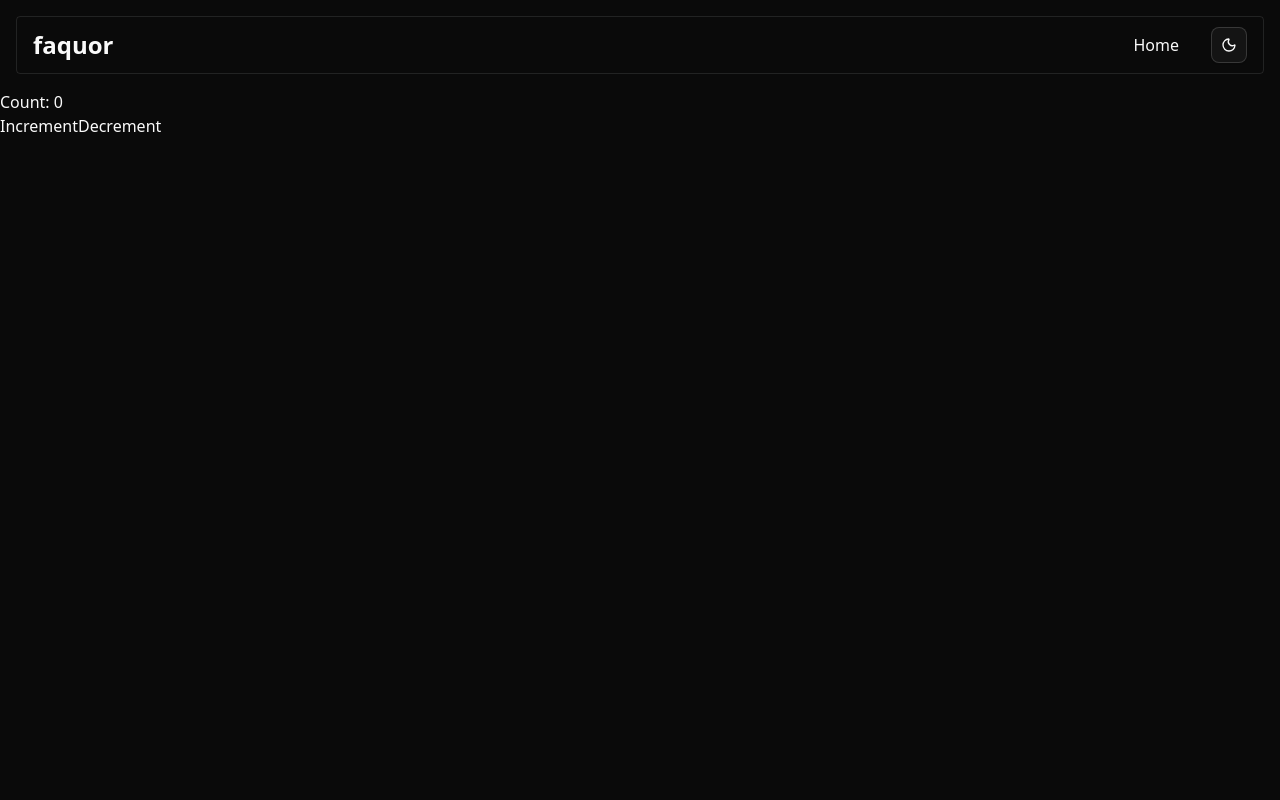
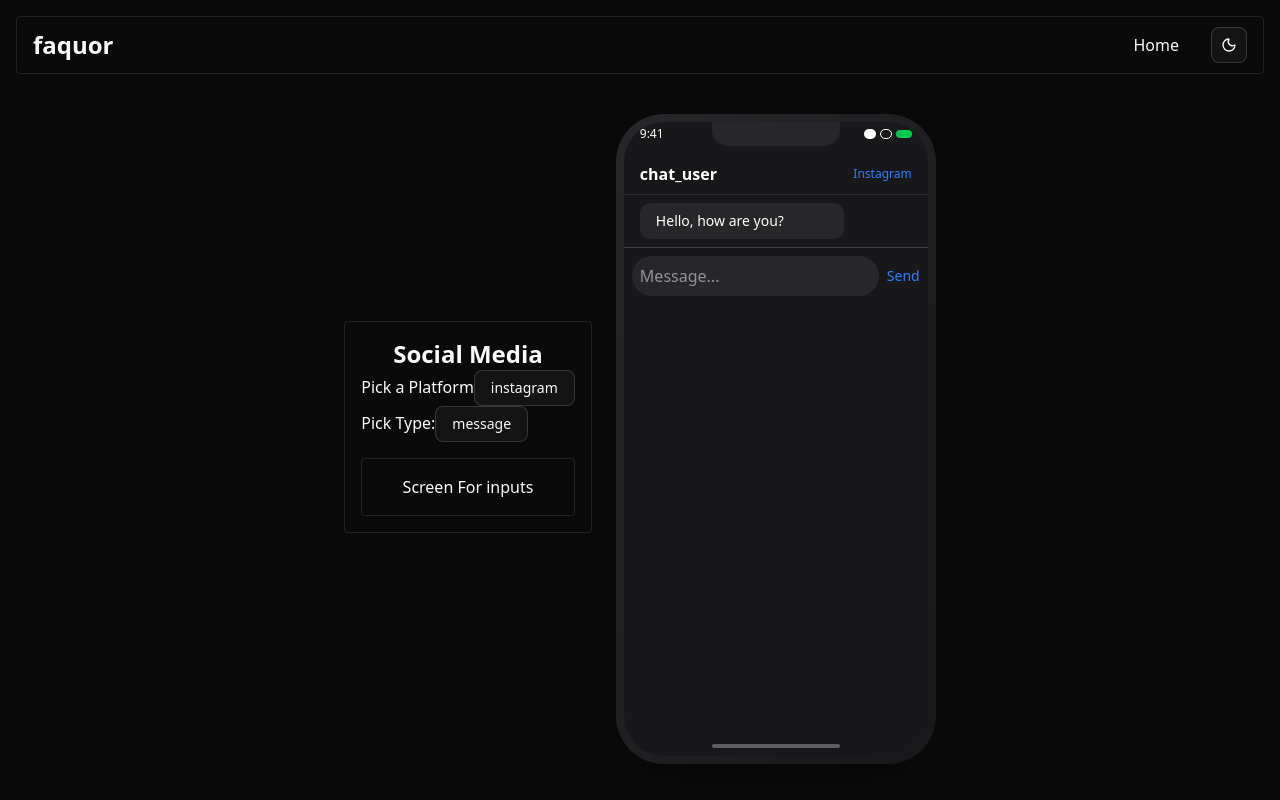
Before and after one commit to itstheanurag/faquor, a React (Vite) app: page / in a window 1280 px wide. Built offline with nearby package versions, Linux system fonts and the light colour scheme.

Commit message:
minor changes

```diff
--- a/src/App.tsx
+++ b/src/App.tsx
@@ -1,7 +1,6 @@
-import { useAtom, useSetAtom } from "jotai";
 import Navbar from "./components/Navbar";
 import { ThemeProvider } from "./components/theme-provider";
-import { counterAtom } from "./hooks/atoms/atoms";
+import InputScreen from "./screens/InputScreen";
 
 export default function MyApp() {
   return (
@@ -16,25 +15,25 @@ function App() {
       {/* <ModeToggle /> */}
       <div>
         <Navbar />
-        {/* <InputScreen /> */}
-        <Counter />
-        <Buttons />
+        <InputScreen />
+        {/* <Counter />
+        <Buttons /> */}
       </div>
     </div>
   );
 }
 
-function Counter() {
-  const [counter] = useAtom(counterAtom);
-  return <p>Count: {counter}</p>;
-}
+// function Counter() {
+//   const [counter] = useAtom(counterAtom);
+//   return <p>Count: {counter}</p>;
+// }
 
-function Buttons() {
- const setCounter = useSetAtom(counterAtom);
-  return (
-    <>
-      <button onClick={() => setCounter((c) => c + 1)}>Increment</button>
-      <button onClick={() => setCounter((c) => c - 1)}>Decrement</button>
-    </>
-  );
-}
+// function Buttons() {
+//  const setCounter = useSetAtom(counterAtom);
+//   return (
+//     <>
+//       <button onClick={() => setCounter((c) => c + 1)}>Increment</button>
+//       <button onClick={() => setCounter((c) => c - 1)}>Decrement</button>
+//     </>
+//   );
+// }
--- a/src/screens/InputScreen.tsx
+++ b/src/screens/InputScreen.tsx
@@ -7,9 +7,14 @@ import {
 } from "@/components/ui/dropdown-menu";
 import { PhoneFrame } from "./PhoneFrame";
 import InstagramMessageScreen from "./instagram/InstagramMessageScreen";
-import LinkedInMessageScreen from "./LinkdedInMessageScreen";
 import type { MockType, PlatfromType } from "@/types";
-import { useState } from "react";
+import { mockTypeAtom, socialMediaAtom } from "@/hooks/atoms/atoms";
+import { useAtom } from "jotai";
+import LinkedInPostScreen from "./linkedIn/LinkedInPostScreen";
+import TwitterMessageScreen from "./tweeter/TwitterMessageScreen";
+import InstagramPostScreen from "./instagram/InstagramPostScreen";
+import TwitterPostScreen from "./tweeter/TwitterPostScreen";
+import LinkedInMessageScreen from "./linkedIn/LinkdedInMessageScreen";
 
 const socialMediaPlatforms: PlatfromType[] = [
   { name: "Facebook", value: "facebook" },
@@ -64,24 +69,24 @@ const LabelBuilder = ({
   );
 };
 
-const InstagramPostScreen = () => <div>📷 Instagram Post Screen</div>;
-const TwitterMessageScreen = () => <div>🐦 Twitter Message Screen</div>;
-const TwitterPostScreen = () => <div>🐦 Twitter Post Screen</div>;
 const DefaultScreen = () => <div>👀 Select both a platform and a type to continue.</div>;
 
 const InputScreen = () => {
-  const [selectedPlatform, setSelectedPlatform] = useState<string | null>(null);
-  const [selectedType, setSelectedType] = useState<string | null>(null);
+  const [selectedPlatform, setSelectedPlatform] = useAtom(socialMediaAtom)
+  const [selectedType, setSelectedType] = useAtom(mockTypeAtom)
 
     const renderScreen = () => {
     if (!selectedPlatform || !selectedType) return <DefaultScreen />;
 
-     if (selectedPlatform === "linkedin" && selectedType === "message")
-      return <LinkedInMessageScreen />
 
     if (selectedPlatform === "instagram" && selectedType === "message")
-      return <InstagramMessageScreen />
+      return <InstagramMessageScreen />;
 
+    if (selectedPlatform === "linkedin" && selectedType === "posts")
+      return <LinkedInPostScreen />;
+
+        if (selectedPlatform === "linkedin" && selectedType === "message")
+      return <LinkedInMessageScreen />;
 
     if (selectedPlatform === "instagram" && selectedType === "posts")
       return <InstagramPostScreen />;
--- a/src/screens/PhoneFrame.tsx
+++ b/src/screens/PhoneFrame.tsx
@@ -12,33 +12,33 @@ export const PhoneFrame = ({ children, phoneType }: PhoneFrameProps) => {
     switch (phoneType) {
       case "iphone":
         return {
-          frame: "bg-gradient-to-br from-zinc-200 to-zinc-300 dark:from-zinc-800 dark:to-zinc-900 rounded-[3rem] p-2 shadow-2xl",
-          screen: "bg-white dark:bg-zinc-900 text-black dark:text-white rounded-[2.5rem] overflow-hidden relative",
-          notch: "absolute top-0 left-1/2 transform -translate-x-1/2 w-32 h-6 bg-zinc-300 dark:bg-zinc-800 rounded-b-2xl z-10",
+          frame:
+            "bg-gradient-to-br from-zinc-200 to-zinc-300 dark:from-zinc-800 dark:to-zinc-900 rounded-[3rem] p-2 shadow-2xl",
+          screen:
+            "bg-white dark:bg-zinc-900 text-black dark:text-white rounded-[2.5rem] overflow-hidden relative flex flex-col",
+          notch:
+            "absolute top-0 left-1/2 transform -translate-x-1/2 w-32 h-6 bg-zinc-300 dark:bg-zinc-800 rounded-b-2xl z-20",
           homeIndicator:
             "absolute bottom-2 left-1/2 transform -translate-x-1/2 w-32 h-1 bg-zinc-400/30 dark:bg-white/30 rounded-full",
         };
       case "android":
         return {
-          frame: "bg-gradient-to-br from-zinc-300 to-zinc-400 dark:from-zinc-700 dark:to-zinc-800 rounded-[2rem] p-2 shadow-2xl",
-          screen: "bg-white dark:bg-zinc-900 text-black dark:text-white rounded-[1.5rem] overflow-hidden relative",
+          frame:
+            "bg-gradient-to-br from-zinc-300 to-zinc-400 dark:from-zinc-700 dark:to-zinc-800 rounded-[2rem] p-2 shadow-2xl",
+          screen:
+            "bg-white dark:bg-zinc-900 text-black dark:text-white rounded-[1.5rem] overflow-hidden relative flex flex-col",
           notch: "",
           homeIndicator:
             "absolute bottom-2 left-1/2 transform -translate-x-1/2 w-8 h-8 border-2 border-zinc-500/40 dark:border-white/30 rounded-full",
         };
-      case "classic":
-        return {
-          frame: "bg-gradient-to-br from-zinc-400 to-zinc-500 dark:from-zinc-600 dark:to-zinc-700 rounded-lg p-4 shadow-2xl",
-          screen: "bg-white dark:bg-zinc-900 text-black dark:text-white rounded-md overflow-hidden relative",
-          notch: "",
-          homeIndicator:
-            "absolute bottom-2 left-1/2 transform -translate-x-1/2 w-6 h-6 bg-zinc-400/20 dark:bg-white/20 rounded-sm",
-        };
       default:
         return {
-          frame: "bg-gradient-to-br from-zinc-200 to-zinc-300 dark:from-zinc-800 dark:to-zinc-900 rounded-[3rem] p-2 shadow-2xl",
-          screen: "bg-white dark:bg-zinc-900 text-black dark:text-white rounded-[2.5rem] overflow-hidden relative",
-          notch: "absolute top-0 left-1/2 transform -translate-x-1/2 w-32 h-6 bg-zinc-300 dark:bg-zinc-800 rounded-b-2xl z-10",
+          frame:
+            "bg-gradient-to-br from-zinc-200 to-zinc-300 dark:from-zinc-800 dark:to-zinc-900 rounded-[3rem] p-2 shadow-2xl",
+          screen:
+            "bg-white dark:bg-zinc-900 text-black dark:text-white rounded-[2.5rem] overflow-hidden relative flex flex-col",
+          notch:
+            "absolute top-0 left-1/2 transform -translate-x-1/2 w-32 h-6 bg-zinc-300 dark:bg-zinc-800 rounded-b-2xl z-20",
           homeIndicator:
             "absolute bottom-2 left-1/2 transform -translate-x-1/2 w-32 h-1 bg-zinc-400/30 dark:bg-white/30 rounded-full",
         };
@@ -52,7 +52,22 @@ export const PhoneFrame = ({ children, phoneType }: PhoneFrameProps) => {
       <div className={`w-80 h-[650px] ${styles.frame}`}>
         <div className={`w-full h-full ${styles.screen}`}>
           {styles.notch && <div className={styles.notch} />}
-          <div className="h-full py-4 px-auto content-fit">{children}</div>
+
+          {/* Status Bar */}
+          <div className="relative z-10 flex justify-between items-center px-4 py-1 text-xs text-black dark:text-white">
+            <span className="font-medium">9:41</span>
+            <div className="flex items-center space-x-1">
+              <div className="w-3 h-2.5 bg-black dark:bg-white rounded-sm" />
+              <div className="w-3 h-2.5 border border-black dark:border-white rounded-sm" />
+              <div className="w-4 h-2 rounded-sm bg-green-500" />
+            </div>
+          </div>
+
+          {/* Safe Area */}
+          <div className="flex-1 px-4 pt-2 pb-8 overflow-auto relative z-0">
+            {children}
+          </div>
+
           {styles.homeIndicator && <div className={styles.homeIndicator} />}
         </div>
       </div>
--- /dev/null
+++ b/src/screens/linkedIn/LinkedInPostScreen.tsx
@@ -0,0 +1,7 @@
+const LinkedInPostScreen = () => {
+  return (
+    <div>LinkedInPostScreen</div>
+  )
+}
+
+export default LinkedInPostScreen
--- /dev/null
+++ b/src/screens/tweeter/TwitterMessageScreen.tsx
@@ -0,0 +1,9 @@
+import React from 'react'
+
+const TwitterMessageScreen = () => {
+  return (
+    <div>TwitterMessageScreen</div>
+  )
+}
+
+export default TwitterMessageScreen
--- /dev/null
+++ b/src/screens/tweeter/TwitterPostScreen.tsx
@@ -0,0 +1,9 @@
+import React from 'react'
+
+const TwitterPostScreen = () => {
+  return (
+    <div>TweeterPostScreen</div>
+  )
+}
+
+export default TwitterPostScreen
```
Also changed, not shown: src/screens/linkedIn/LinkdedInMessageScreen.tsx (line endings or trailing spaces).
